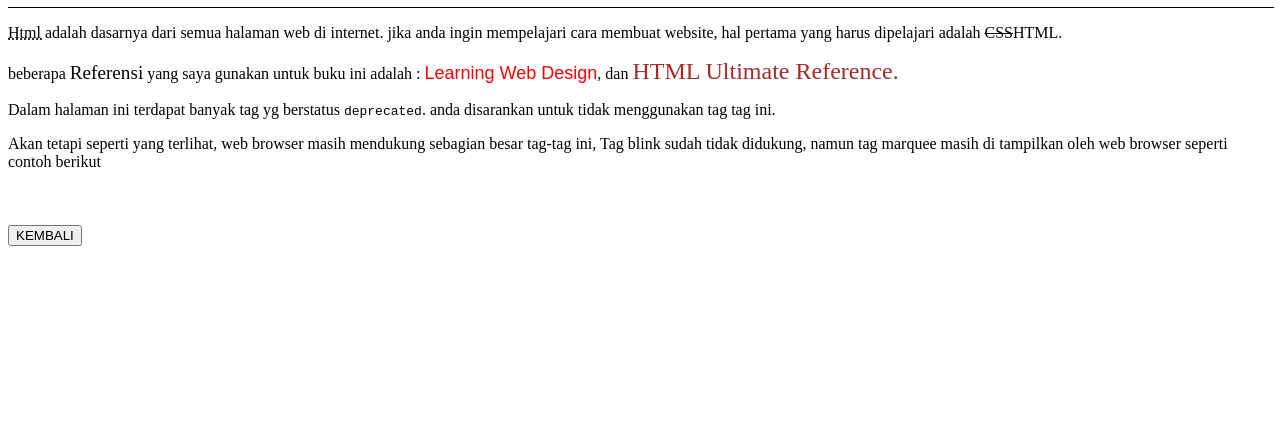
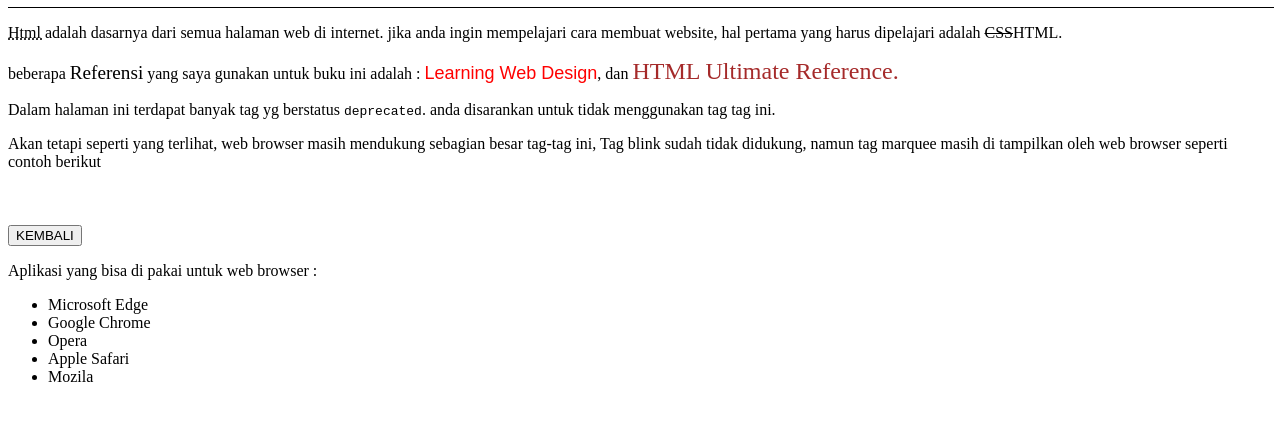
Before and after one commit to Wijdannn/Kelas-industri, a plain HTML site: page Latihan1.html in a window 1280 px wide. Shown: the part 95-516 px from the top of the page. Drawn offline with Linux system fonts and the light colour scheme.

Commit message:
Update Latihan1.html

```diff
--- a/Latihan1.html
+++ b/Latihan1.html
@@ -60,5 +60,15 @@
                 <button class="button">KEMBALI</button>
             </a>
         </p>
+        <p>
+            Aplikasi yang bisa di pakai untuk web browser :
+</p>
+<ul>
+    <li>Microsoft Edge</li>
+    <li>Google Chrome</li>
+    <li>Opera</li>
+    <li>Apple Safari</li>
+    <li>Mozila</li>
+</ul>
     </body>
 </html>
```
